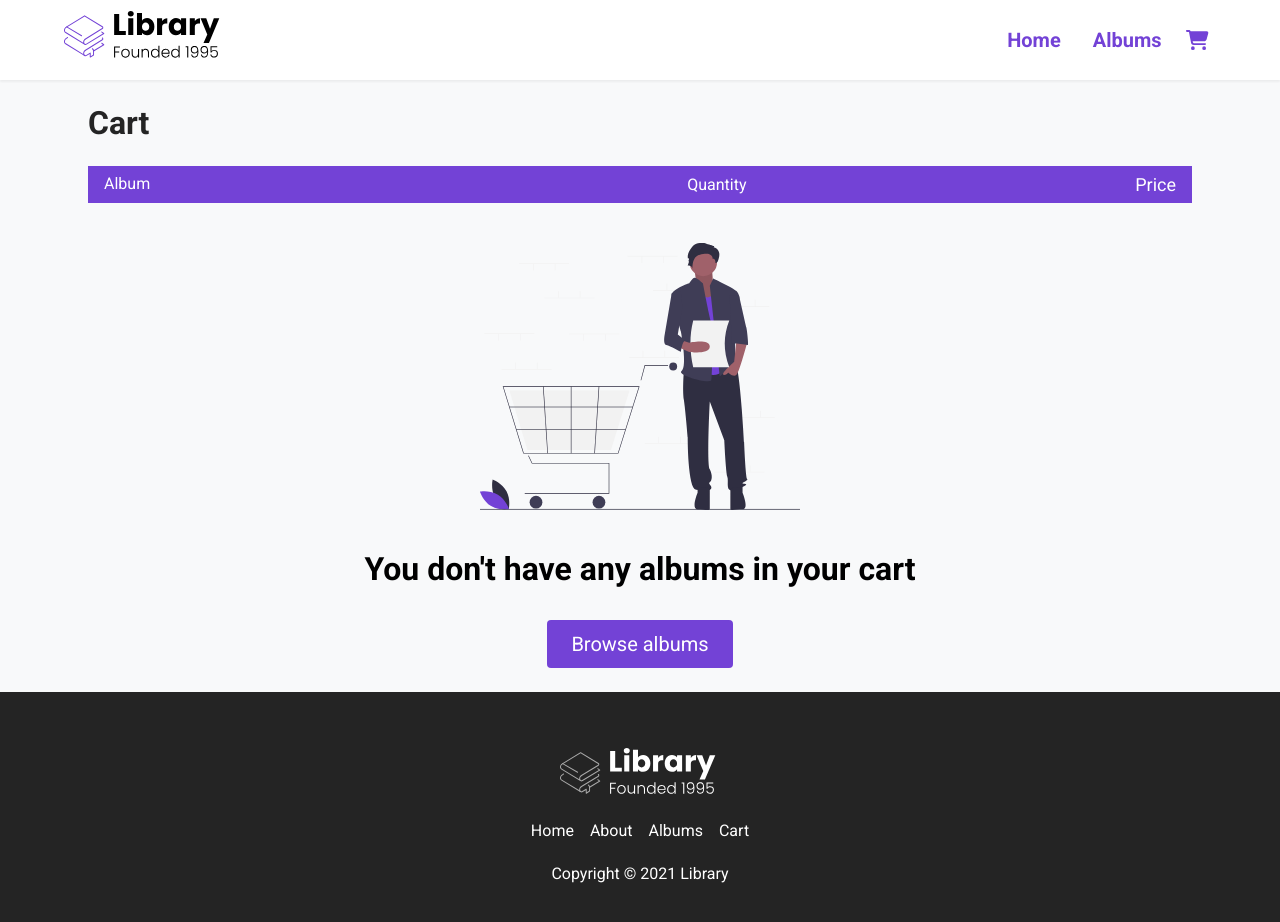
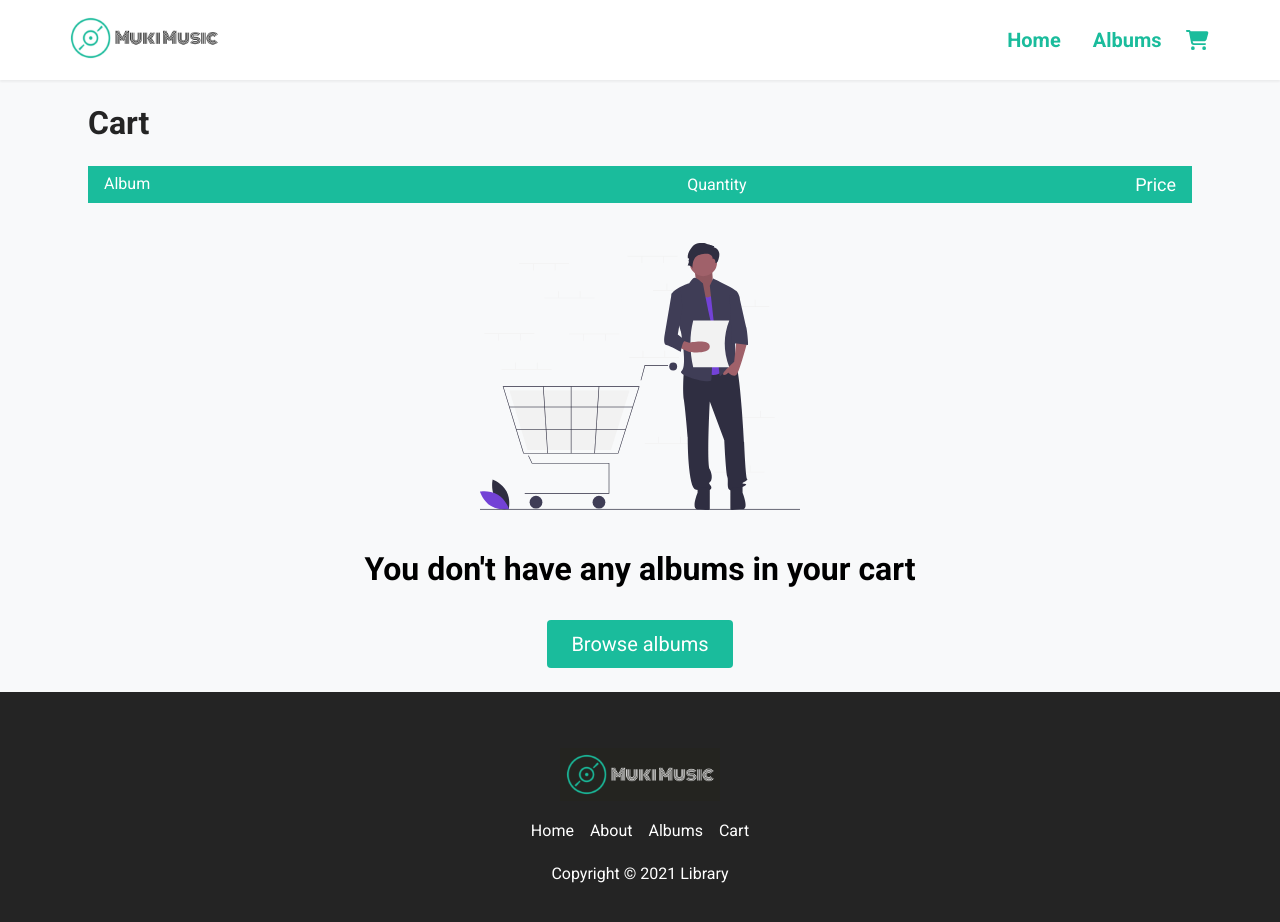
Before and after one commit to aryanprince/miku-music, a React (Create React App) app: page /cart in a window 1280 px wide. Shown: the top 922 px of the page. Built offline with nearby package versions, Linux system fonts and the light colour scheme.

Commit message:
Adding hints of teal everywhere

```diff
--- a/src/components/Footer.jsx
+++ b/src/components/Footer.jsx
@@ -1,7 +1,7 @@
 import React from 'react'
 import { Link } from 'react-router-dom'
 
-import Logo from '../assets/Library.svg'
+import LogoDark from '../assets/logo-dark.png'
 
 export default function Footer() {
     return (
@@ -10,7 +10,7 @@ export default function Footer() {
                 <div className="row row__column">
                     <Link to="/">
                         <figure className="footer__logo">
-                            <img src={Logo} className="footer__logo--img" alt="" />
+                            <img src={LogoDark} className="footer__logo--img" alt="" />
                         </figure>
                     </Link>
                     <div className="footer__list">
--- a/src/components/Nav.jsx
+++ b/src/components/Nav.jsx
@@ -2,7 +2,7 @@ import React from 'react'
 import { Link } from 'react-router-dom'
 import { FontAwesomeIcon } from '@fortawesome/react-fontawesome'
 
-import LibraryLogo from '../assets/Library.svg'
+import LogoLight from '../assets/logo-light.png'
 
 export default function Nav({ numberOfItems }) {
     // FUNCTIONS TO OPEN AND CLOSE MOBILE NAVBAR
@@ -19,7 +19,7 @@ export default function Nav({ numberOfItems }) {
             <div className="nav__container">
                 {/* NAVBAR IMAGE */}
                 <Link to="/">
-                    <img src={LibraryLogo} alt="" className="logo" />
+                    <img src={LogoLight} alt="" className="logo" />
                 </Link>
 
                 {/* MAIN NAVBAR */}
--- a/src/components/ui/Highlight.jsx
+++ b/src/components/ui/Highlight.jsx
@@ -6,7 +6,7 @@ export default function Highlight({ icon, title, para }) {
         <div className="highlight">
             <div className="highlight__img">{icon}</div>
             <h3 className="highlight__subtitle">{title}</h3>
-            <p className="highlight_para">{para}</p>
+            <p className="highlight__para">{para}</p>
         </div>
     )
 }
--- a/src/index.css
+++ b/src/index.css
@@ -56,7 +56,7 @@ li {
 
 h1 {
     font-size: 56px;
-    color: #7342d6;
+    color: #1abc9c;
     margin-bottom: 24px;
     text-align: center;
 }
@@ -76,7 +76,7 @@ button:active {
 }
 
 .btn {
-    background-color: #7342d6;
+    background-color: #1abc9c;
     color: white;
     padding: 12px 24px;
     font-size: 20px;
@@ -85,7 +85,7 @@ button:active {
 }
 
 .purple {
-    color: #7342d6;
+    color: #1abc9c;
 }
 
 .logo {
@@ -107,7 +107,7 @@ button:active {
     font-size: 20px;
     font-weight: bold;
     padding: 8px;
-    color: #7342d6;
+    color: #1abc9c;
 }
 
 .nav__list {
@@ -122,7 +122,7 @@ button:active {
 }
 
 .nav__link--primary {
-    border: 2px solid #7342d6;
+    border: 2px solid #1abc9c;
     border-radius: 4px;
 }
 
@@ -134,7 +134,7 @@ button:active {
     display: flex;
     align-items: center;
     justify-content: center;
-    color: #7342d6;
+    color: #1abc9c;
     font-size: 20px;
     position: relative;
     margin-left: 8px;
@@ -160,7 +160,7 @@ button:active {
     background-color: transparent;
     font-size: 32px;
     border: none;
-    color: #7342d6;
+    color: #1abc9c;
     display: none;
 }
 
@@ -335,8 +335,8 @@ HIGHLIGHTS
 }
 
 .highlight__img {
-    border: 2px solid #7342d65d;
-    color: #7342d6;
+    border: 2px solid #14957b;
+    color: #1abc9c;
     width: 100px;
     height: 100px;
     display: flex;
@@ -484,7 +484,7 @@ footer {
 
 .footer__logo--img {
     width: 160px;
-    filter: grayscale(1) invert(1);
+    filter: grayscale(0) invert(0);
 }
 
 .footer__link,
@@ -551,7 +551,7 @@ select {
     justify-content: center;
     padding-top: 60px;
     font-size: 60px;
-    color: #7342d6;
+    color: #1abc9c;
 }
 
 .fa-spinner {
@@ -659,7 +659,7 @@ select {
 */
 
 .cart__header {
-    background-color: #7342d6;
+    background-color: #1abc9c;
     margin: 0 24px;
     padding: 8px 16px;
     color: white;
@@ -751,7 +751,7 @@ select {
 }
 
 .total__sub-total {
-    border-top: 2px solid #7342d6;
+    border-top: 2px solid #1abc9c;
     padding-top: 24px;
 }
 
```
Also changed, not shown: src/assets/logo-dark.png (added), src/assets/logo-light.png (added).
